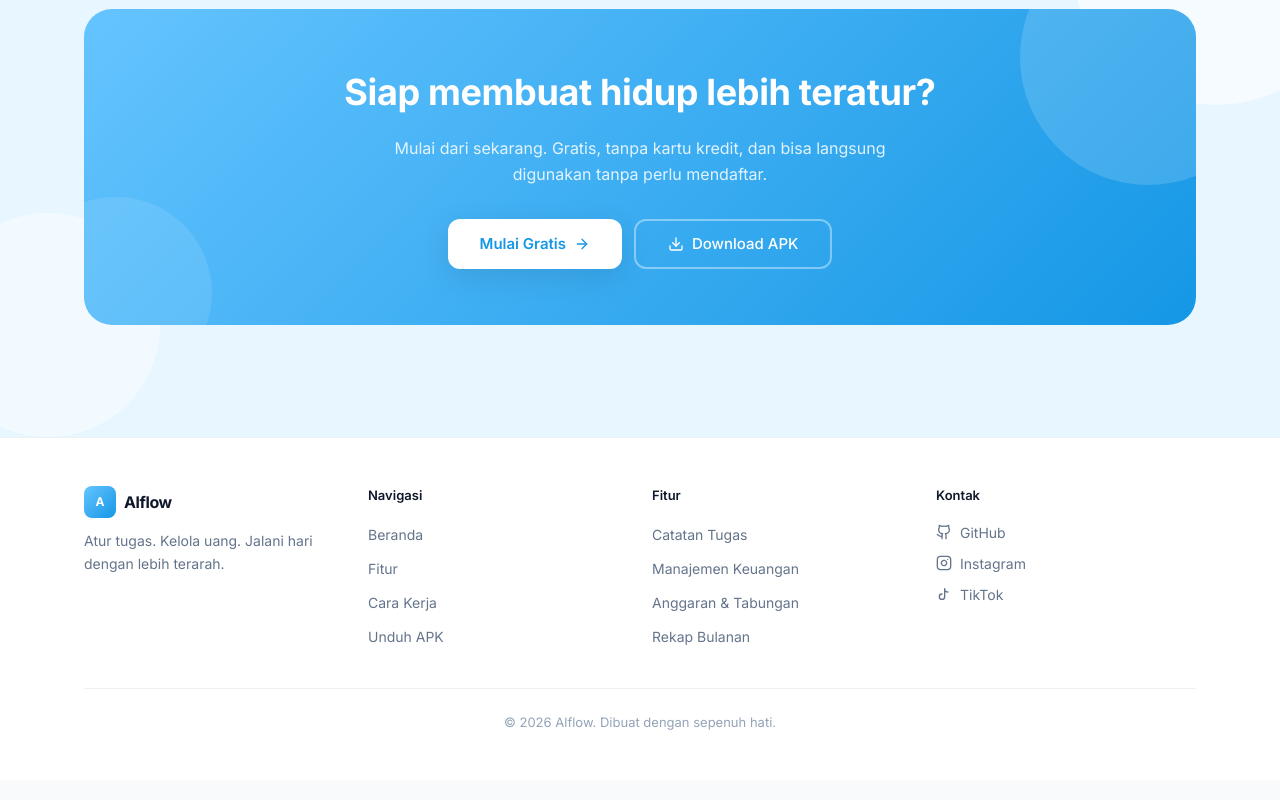
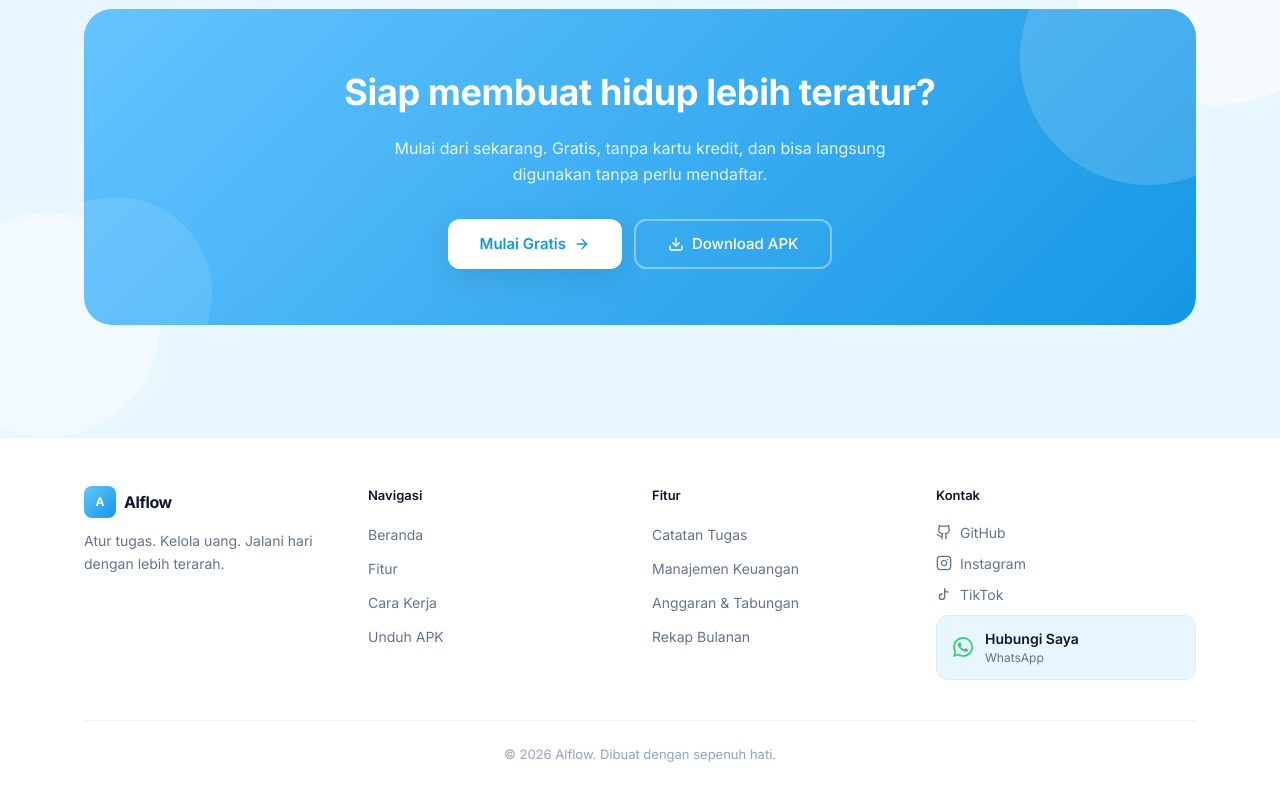
Before and after one commit to Zryyuu/ctt-web, a Next.js app: page / in a window 1280 px wide. Shown: the part 5659-6459 px from the top of the page. Built offline with nearby package versions, Linux system fonts and the light colour scheme; no server answers.

Commit message:
footer: add WhatsApp contact box at bottom of Kontak section
- Rounded box with WA icon + 'Hubungi Saya' text + WhatsApp label
- Link to wa.me/6285198149402

```diff
--- a/src/app/page.tsx
+++ b/src/app/page.tsx
@@ -571,6 +571,15 @@
                   <svg className="h-4 w-4" viewBox="0 0 24 24" fill="none" stroke="currentColor" strokeWidth="2" strokeLinecap="round" strokeLinejoin="round"><path d="M9 12a4 4 0 1 0 4 4V4a5 5 0 0 0 5 5"/></svg>
                   TikTok
                 </a></li>
+                <li>
+                  <a href="https://wa.me/6285198149402" target="_blank" rel="noopener noreferrer" className="flex items-center gap-3 rounded-xl border border-[#e2e8f0] bg-[#e8f6ff] px-4 py-3 text-[#0f172a] hover:border-[#25d366] hover:bg-white transition-colors">
+                    <svg className="h-5 w-5 text-[#25d366]" viewBox="0 0 24 24" fill="currentColor"><path d="M17.472 14.382c-.297-.149-1.758-.867-2.03-.967-.273-.099-.471-.148-.67.15-.197.297-.767.966-.94 1.164-.173.199-.347.223-.644.075-.297-.15-1.255-.463-2.39-1.475-.883-.788-1.48-1.761-1.653-2.059-.173-.297-.018-.458.13-.606.134-.133.298-.347.446-.52.149-.174.198-.298.298-.497.099-.198.05-.371-.025-.52-.075-.149-.669-1.612-.916-2.207-.242-.579-.487-.5-.669-.51-.173-.008-.371-.01-.57-.01-.198 0-.52.074-.792.372-.272.297-1.04 1.016-1.04 2.479 0 1.462 1.065 2.875 1.213 3.074.149.198 2.096 3.2 5.077 4.487.709.306 1.262.489 1.694.625.712.227 1.36.195 1.871.118.571-.085 1.758-.719 2.006-1.413.248-.694.248-1.289.173-1.413-.074-.124-.272-.198-.57-.347m-5.421 7.403h-.004a9.87 9.87 0 0 1-5.031-1.378l-.361-.214-3.741.982.998-3.648-.235-.374a9.86 9.86 0 0 1-1.51-5.26c.001-5.45 4.436-9.884 9.888-9.884 2.64 0 5.122 1.03 6.988 2.898a9.825 9.825 0 0 1 2.893 6.994c-.003 5.45-4.437 9.884-9.885 9.884m8.413-18.297A11.815 11.815 0 0 0 12.05 0C5.495 0 .16 5.335.157 11.892c0 2.096.547 4.142 1.588 5.945L.057 24l6.305-1.654a11.882 11.882 0 0 0 5.683 1.448h.005c6.554 0 11.89-5.335 11.893-11.893a11.821 11.821 0 0 0-3.48-8.413Z"/></svg>
+                    <div>
+                      <p className="text-[14px] font-semibold">Hubungi Saya</p>
+                      <p className="text-[12px] text-[#64748b]">WhatsApp</p>
+                    </div>
+                  </a>
+                </li>
               </ul>
             </div>
           </div>
```
